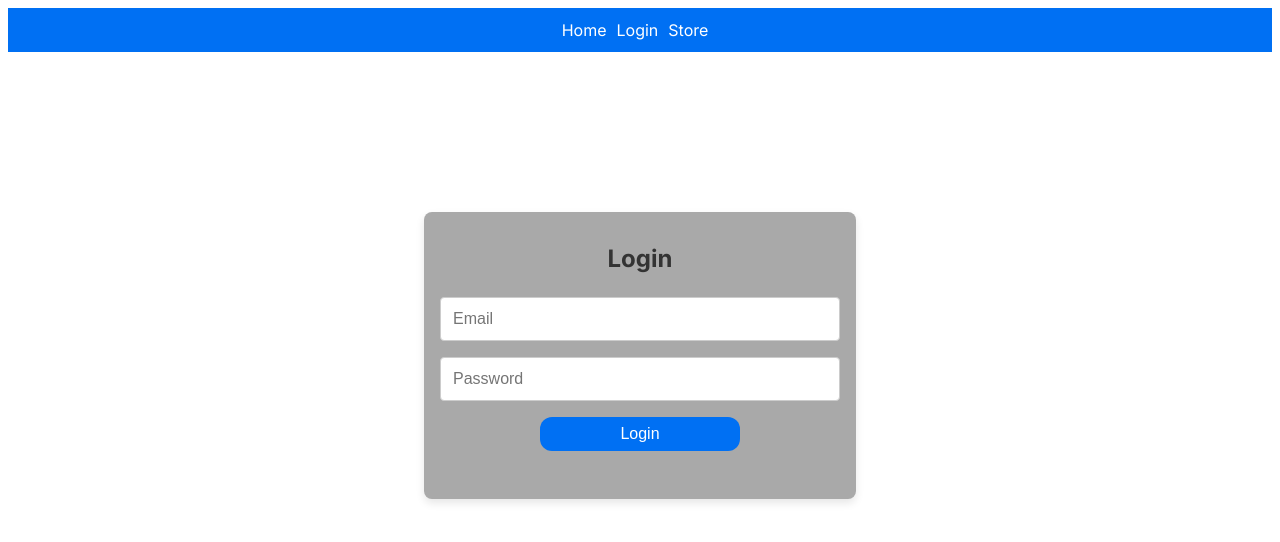
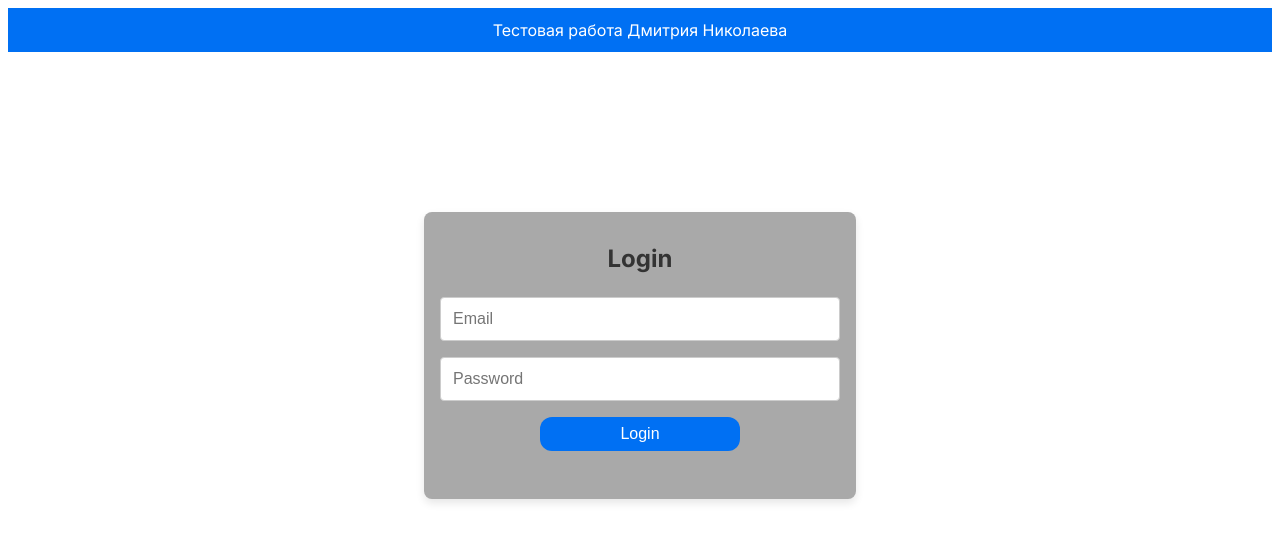
Before and after one commit to Grammeri/dmitry-nikolayev-test, a Next.js app: page /login in a window 1280 px wide. Shown: the top 542 px of the page. Built offline with nearby package versions, Linux system fonts and the light colour scheme.

Commit message:
fix: fix header

```diff
--- a/src/app/components/Header/Header.tsx
+++ b/src/app/components/Header/Header.tsx
@@ -1,19 +1,21 @@
+'use client';
+
 import Link from 'next/link';
+import { usePathname } from 'next/navigation';
 import styles from './Header.module.scss';
 
-const Header = () => {
+const ClientHeader = () => {
+  const pathname = usePathname();
+
   return (
     <header className={styles.header}>
       <nav className={styles.nav}>
         <ul className={styles.ul}>
+          {pathname !== '/login' ? (
+            <>
               <li className={styles.li}>
-            <Link href="/main" className={styles.a}>
+                <Link href="/" className={styles.a}>
                   Home
-            </Link>
-          </li>
-          <li className={styles.li}>
-            <Link href="/login" className={styles.a}>
-              Login
                 </Link>
               </li>
               <li className={styles.li}>
@@ -21,10 +23,19 @@ const Header = () => {
                   Store
                 </Link>
               </li>
+              <li className={styles.li}>
+                <Link href="/login" className={styles.a}>
+                  Logout
+                </Link>
+              </li>
+            </>
+          ) : (
+            <>Тестовая работа Дмитрия Николаева</>
+          )}
         </ul>
       </nav>
     </header>
   );
 };
 
-export default Header;
+export default ClientHeader;
--- a/src/app/components/ProductCard/ProductCard.tsx
+++ b/src/app/components/ProductCard/ProductCard.tsx
@@ -5,7 +5,6 @@ import { ProductCardProps } from '@/app/interfaces/products';
 import Image from 'next/image';
 import Rating from '@mui/material/Rating';
 import StarIcon from '@mui/icons-material/Star';
-import { Typography } from '@mui/material';
 
 const ProductCard: React.FC<ProductCardProps> = ({ product }) => {
   return (
--- a/src/app/layout.tsx
+++ b/src/app/layout.tsx
@@ -1,6 +1,6 @@
 import type { Metadata } from 'next';
 import { Inter } from 'next/font/google';
-import Header from '@/app/components/Header/Header';
+import Header from '@/app/components/Header/Header'; // Временно используем серверный хедер
 
 const inter = Inter({ subsets: ['latin'] });
 
@@ -17,7 +17,7 @@ export default function RootLayout({
   return (
     <html lang="en">
       <body className={inter.className}>
-        <Header />
+        <Header /> {/* Временно используем серверный хедер */}
         {children}
       </body>
     </html>
```
Lines whose indentation alone changed are shown as unchanged.
